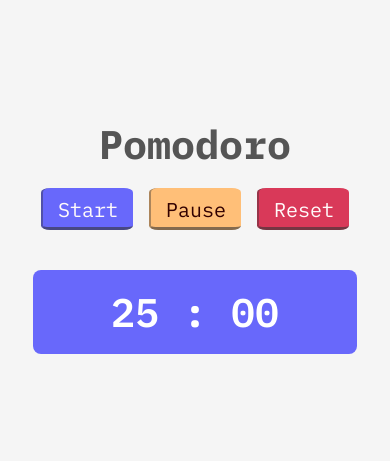
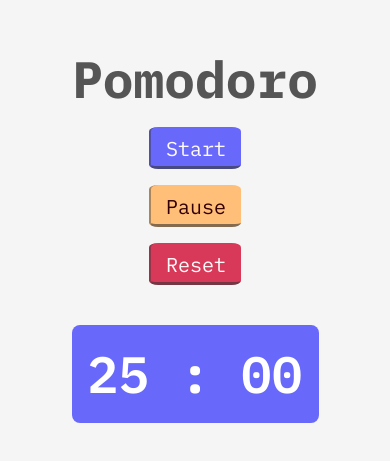
Before and after one commit to TerRosales/pomodoro-tr-dev, a plain HTML site: page index.html in a window 390 px wide. Shown: the part 175-636 px from the top of the page. Drawn offline with Linux system fonts and the light colour scheme.

Commit message:
@media query

```diff
--- a/main.css
+++ b/main.css
@@ -163,3 +163,17 @@ button {
   margin: 2rem auto;
   width: 100%;
 }
+
+@media (max-width: 768px) {
+  #title {
+    font-size: 3.2rem;
+  }
+  #buttons {
+    align-items: center;
+    flex-direction: column;
+  }
+  #counter {
+    width: 100%;
+    font-size: 3.2rem;
+  }
+}
```
